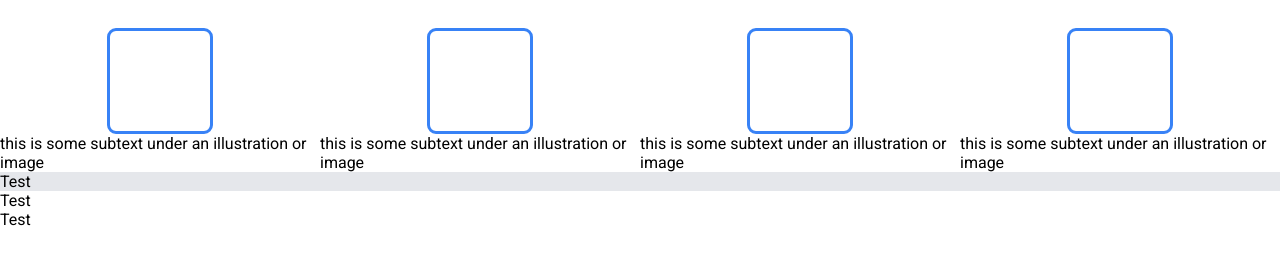
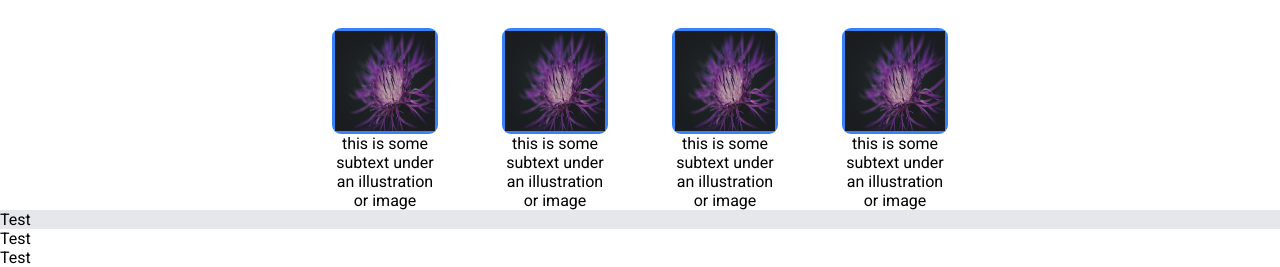
Before and after one commit to KevinKaiDao/odin-landing-page, a plain HTML site: page index.html in a window 1280 px wide. Shown: the part 626-893 px from the top of the page. Before the commit the page ends 855 px from the top, so only its background shows below. Drawn offline with Linux system fonts and the light colour scheme.

Commit message:
Completed information card section

```diff
--- a/index.html
+++ b/index.html
@@ -30,24 +30,22 @@
     </div>
     <div class="information-container">
         <div class="information-header">Some random information.</div>
-        <div>
         <div class="information-cards">
             <div class="card">
-                    <div class="information-image"></div>
+                <div class="information-image"><img src="./images/purple-flower.jpg" alt=""></div>
                 <div class="information-text">this is some subtext under an illustration or image</div>
             </div>
             <div class="card">
-                    <div class="information-image"></div>
+                <div class="information-image"><img src="./images/purple-flower.jpg" alt=""></div>
                 <div class="information-text">this is some subtext under an illustration or image</div>
             </div>
             <div class="card">
-                    <div class="information-image"></div>
+                <div class="information-image"><img src="./images/purple-flower.jpg" alt=""></div>
                 <div class="information-text">this is some subtext under an illustration or image</div>
             </div>
             <div class="card">
-                    <div class="information-image"></div>
+                <div class="information-image"><img src="./images/purple-flower.jpg" alt=""></div>
                 <div class="information-text">this is some subtext under an illustration or image</div>
-                </div>
             </div>
         </div>
     </div>
--- a/stylesheet.css
+++ b/stylesheet.css
@@ -1,3 +1,7 @@
+div {
+    display: block;
+}
+
 body {
     font-family: 'Roboto', sans-serif;
     margin: 0px;
@@ -93,26 +97,35 @@ a {
 
 .information-cards {
     display: flex;
-    justify-content: center;
+    gap: 64px;
 }
 
 .card {
     display: flex;
     flex-direction: column;
     align-items: center;
+    box-sizing: border-box;
 }
 
 .information-text {
-    display: inline-block;
+    display: block;
+    text-align: center;
+    box-sizing: border-box;
+    max-width: 100px;
 }
 
 .information-image {
-    display: flex;
     width: 100px;
     height: 100px;
     border-style: solid;
     border-radius: 9px;
     border-color: #3882F6;
+
+}
+
+.information-cards img {
+    width: 100%;
+    height: 100%;
 }
 
 
```
Lines whose indentation alone changed are shown as unchanged.
